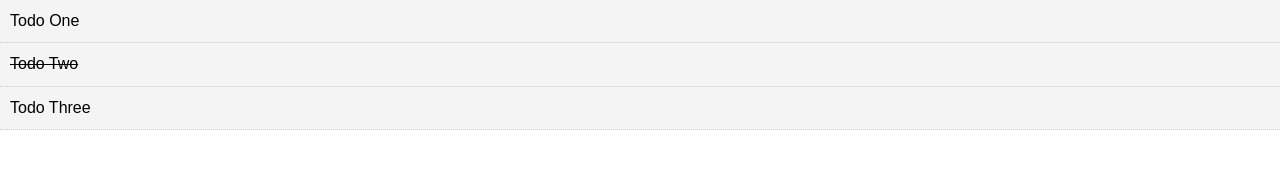
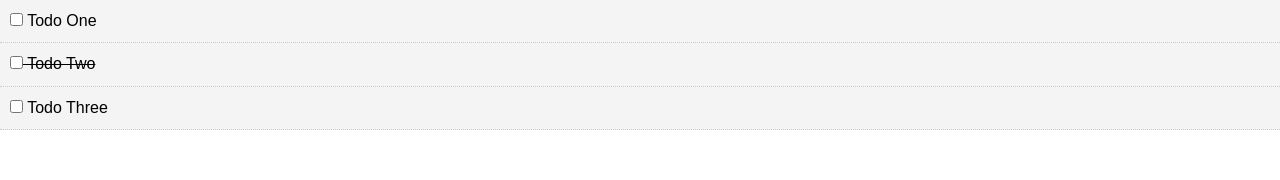
Before and after one commit to IvanSenchukov/vue-hello-world, a Vue app: page / in a window 1280 px wide. Shown: the top 180 px of the page. Built offline with nearby package versions, Linux system fonts and the light colour scheme.

Commit message:
vue_crash_todolist  - add checkbox to mark todo item as completed;  - create markComplete() method;  - bind checkbox onChange event on the markComplete method.

```diff
--- a/src/components/TodoItem.vue
+++ b/src/components/TodoItem.vue
@@ -1,13 +1,19 @@
 <template>
     <div class="todo-item" v-bind:class="{'is-complete':todo.completed}">
-        <p>{{todo.title}}</p>
+        <input type="checkbox" v-on:change="markComplete">
+        {{todo.title}}
     </div>
 </template>
 
 <script>
     export default {
         name: "TodoItem",
-        props: ["todo"]
+        props: ["todo"],
+        methods: {
+            markComplete() {
+                this.todo.completed = !this.todo.completed;
+            }
+        }
     }
 </script>
 
```
